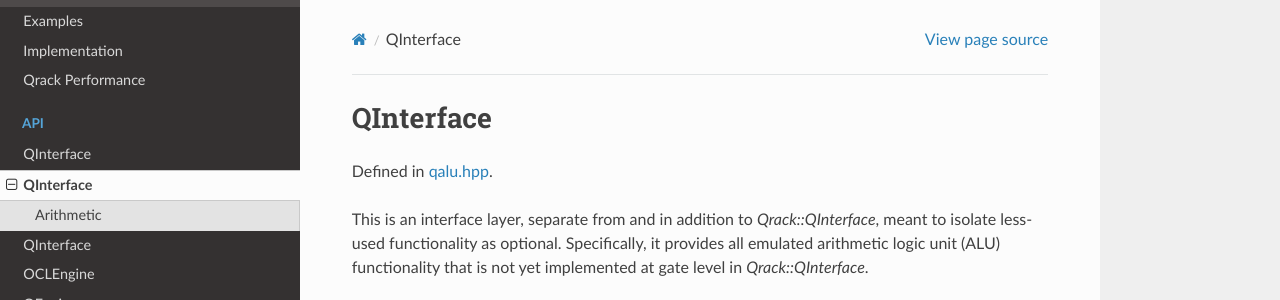
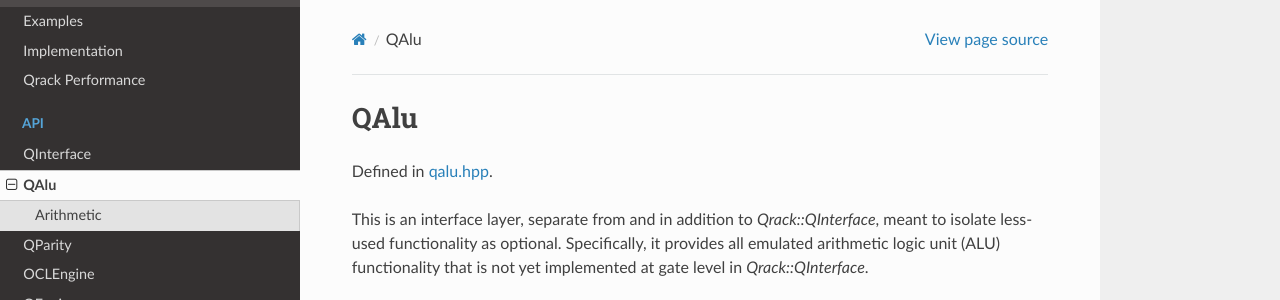
Before and after one commit to vm6502q/qrack.github.io, a Sphinx documentation site: the page built from docs/api/qalu.rst, in a window 1280 px wide and 900 px high, cut to the strip 0-300 px from the top of the window. Built offline with Sphinx 7.4.7 and the Read the Docs theme 2.0.0, drawn with Linux system fonts in a browser that asks for light colours.

Commit message:
Debug API reference

```diff
--- a/docs/api/qalu.rst
+++ b/docs/api/qalu.rst
@@ -2,7 +2,7 @@
 
 .. Copyright (c) 2017-2021
 
-QInterface
+QAlu
 ========================
 
 Defined in `qalu.hpp <https://github.com/vm6502q/qrack/blob/master/include/qalu.hpp>`_.
--- a/docs/api/qinterface.rst
+++ b/docs/api/qinterface.rst
@@ -86,8 +86,6 @@ State Manipulation Methods
 .. doxygenfunction:: Qrack::QInterface::FSim(real1_f, real1_f, bitLenInt, bitLenInt, bitLenInt)
 .. doxygenfunction:: Qrack::QInterface::UniformlyControlledRY
 .. doxygenfunction:: Qrack::QInterface::UniformlyControlledRZ
-.. doxygenfunction:: Qrack::QInterface::UniformParityRZ
-.. doxygenfunction:: Qrack::QInterface::CUniformParityRZ
 .. doxygenfunction:: Qrack::QInterface::Reverse(bitLenInt, bitLenInt)
 .. doxygenfunction:: Qrack::QInterface::TrySeparate(bitLenInt)
 .. doxygenfunction:: Qrack::QInterface::TrySeparate(bitLenInt, bitLenInt)
--- a/docs/api/qparity.rst
+++ b/docs/api/qparity.rst
@@ -2,7 +2,7 @@
 
 .. Copyright (c) 2017-2021
 
-QInterface
+QParity
 ========================
 
 Defined in `qparity.hpp <https://github.com/vm6502q/qrack/blob/master/include/qparity.hpp>`_.
```
